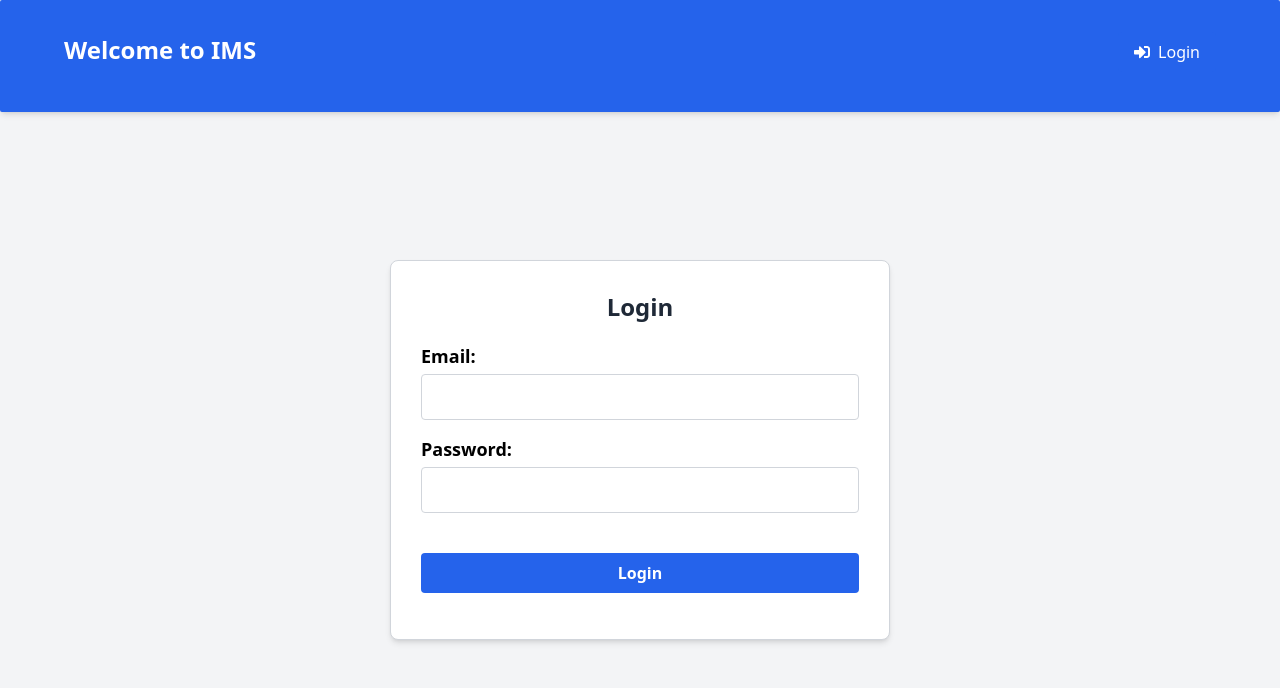
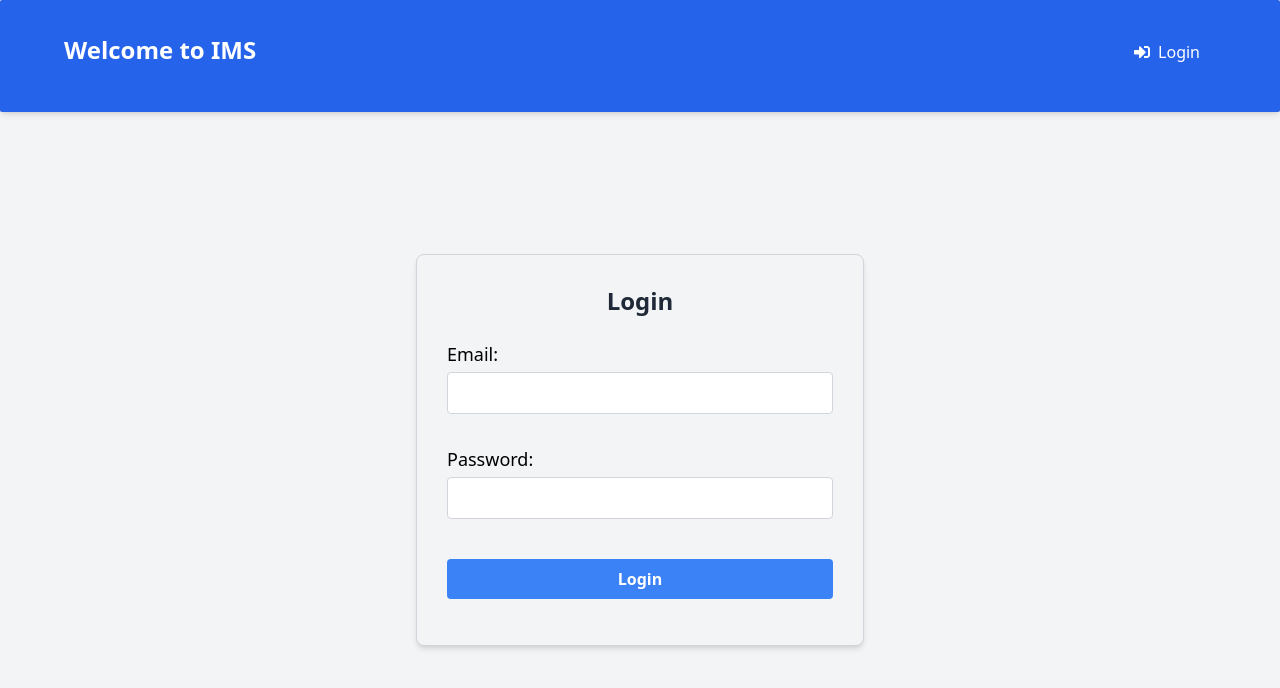
Before and after one commit to ishankfl/inventory-frontend, a React (Create React App) app: page /login in a window 1280 px wide. Shown: the top 688 px of the page. Built offline with nearby package versions, Linux system fonts and the light colour scheme; the HTML template or start-up script is replaced by a standard one.

Commit message:
login-toast-done

```diff
--- a/src/components/auth/Login.jsx
+++ b/src/components/auth/Login.jsx
@@ -4,6 +4,7 @@ import { loginApi } from '../../api/user';
 import { setToken } from '../../utils/tokenutils';
 import { useNavigate } from 'react-router-dom';
 import * as Yup from 'yup';
+import ToastNotification from '../common/ToggleNotification'; // remove space at end of path
 
 const schema = Yup.object().shape({
   email: Yup.string().email('Invalid email').required('Email is required'),
@@ -16,6 +17,7 @@ const Login = () => {
   const [errors, setErrors] = useState({});
   const [isSubmitting, setIsSubmitting] = useState(false);
   const [submitError, setSubmitError] = useState('');
+  const [toast, setToast] = useState(null); // <-- control toast here
 
   const handleChange = (e) => {
     const { name, value } = e.target;
@@ -38,11 +40,30 @@ const Login = () => {
     try {
       await schema.validate(values, { abortEarly: false });
       const response = await loginApi(values.email, values.password);
+      console.log(response);
       if (response.status === 200) {
         setToken(response.data.token);
+        setToast({
+          type: 'success',
+          message: 'Login successful!',
+          duration: 4000,
+        });
+        setTimeout(() => {
           navigate('/');
+        }, 4000); // match the toast duration
+      // }
+
+      // setTimeout(() => {
+
+      // }, 2000);
+      // navigate('/');
     } else {
       setSubmitError('Login failed. Please try again.');
+      setToast({
+        type: 'error',
+        message: 'Login failed!',
+        duration: 3000,
+      });
     }
   } catch (err) {
     if (err.name === 'ValidationError') {
@@ -53,6 +74,11 @@ const Login = () => {
       setErrors(newErrors);
     } else {
       setSubmitError('Invalid email or password.');
+      setToast({
+        type: 'error',
+        message: 'Invalid email or password.',
+        duration: 3000,
+      });
     }
   } finally {
     setIsSubmitting(false);
@@ -60,43 +86,58 @@ const Login = () => {
 };
 
 return (
-    <div className="!bg-white container ">
+  <div className="">
+    {toast && (
+      <ToastNotification
+        key={Date.now()}
+        type={toast.type}
+        message={toast.message}
+        duration={toast.duration}
+        onClose={() => setToast(null)}
+      />
+    )}
 
+    <div className="bg-white container max-w-md w-full p-6 rounded shadow">
       <form onSubmit={handleSubmit}>
-        <h2>Login</h2>
+        <h2 className="text-2xl font-semibold mb-6">Login</h2>
 
-        {submitError && <div className="error-msg">{submitError}</div>}
+        {submitError && <div className="error-msg mb-4">{submitError}</div>}
 
-        <div className="field-group">
-          <label htmlFor="email">Email:</label>
+        <div className="field-group mb-4">
+          <label htmlFor="email" className="block font-medium mb-1">Email:</label>
           <input
             id="email"
             name="email"
             type="email"
             value={values.email}
             onChange={handleChange}
-            className={errors.email ? 'error' : ''}
+            className={`w-full border p-2 rounded ${errors.email ? 'border-red-500' : 'border-gray-300'}`}
           />
-          {errors.email && <p className="error-msg">{errors.email}</p>}
+          {errors.email && <p className="error-msg text-red-500 text-sm mt-1">{errors.email}</p>}
         </div>
 
-        <div className="field-group">
-          <label htmlFor="password">Password:</label>
+        <div className="field-group mb-6">
+          <label htmlFor="password" className="block font-medium mb-1">Password:</label>
           <input
             id="password"
             name="password"
             type="password"
             value={values.password}
             onChange={handleChange}
-            className={errors.password ? 'error' : ''}
+            className={`w-full border p-2 rounded ${errors.password ? 'border-red-500' : 'border-gray-300'}`}
           />
-          {errors.password && <p className="error-msg">{errors.password}</p>}
+          {errors.password && <p className="error-msg text-red-500 text-sm mt-1">{errors.password}</p>}
         </div>
-<br></br>
-        <button type="submit" disabled={isSubmitting}>
+
+        <button
+          type="submit"
+          disabled={isSubmitting}
+          className="w-full bg-blue-500 hover:bg-blue-600 text-white py-2 px-4 rounded disabled:opacity-50"
+        >
           {isSubmitting ? 'Logging in...' : 'Login'}
         </button>
       </form>
+    </div>
   </div>
 );
 };
--- a/src/components/common/ToggleNotification .jsx
+++ b/src/components/common/ToggleNotification.jsx
@@ -37,7 +37,7 @@ const ToastNotification = ({
           clearInterval(timer);
           startFadeOut();
         }
-      }, 50);
+      }, 4000);
     }
     return () => clearInterval(timer);
   }, [isVisible, duration]);
```
Lines whose indentation alone changed are shown as unchanged.
